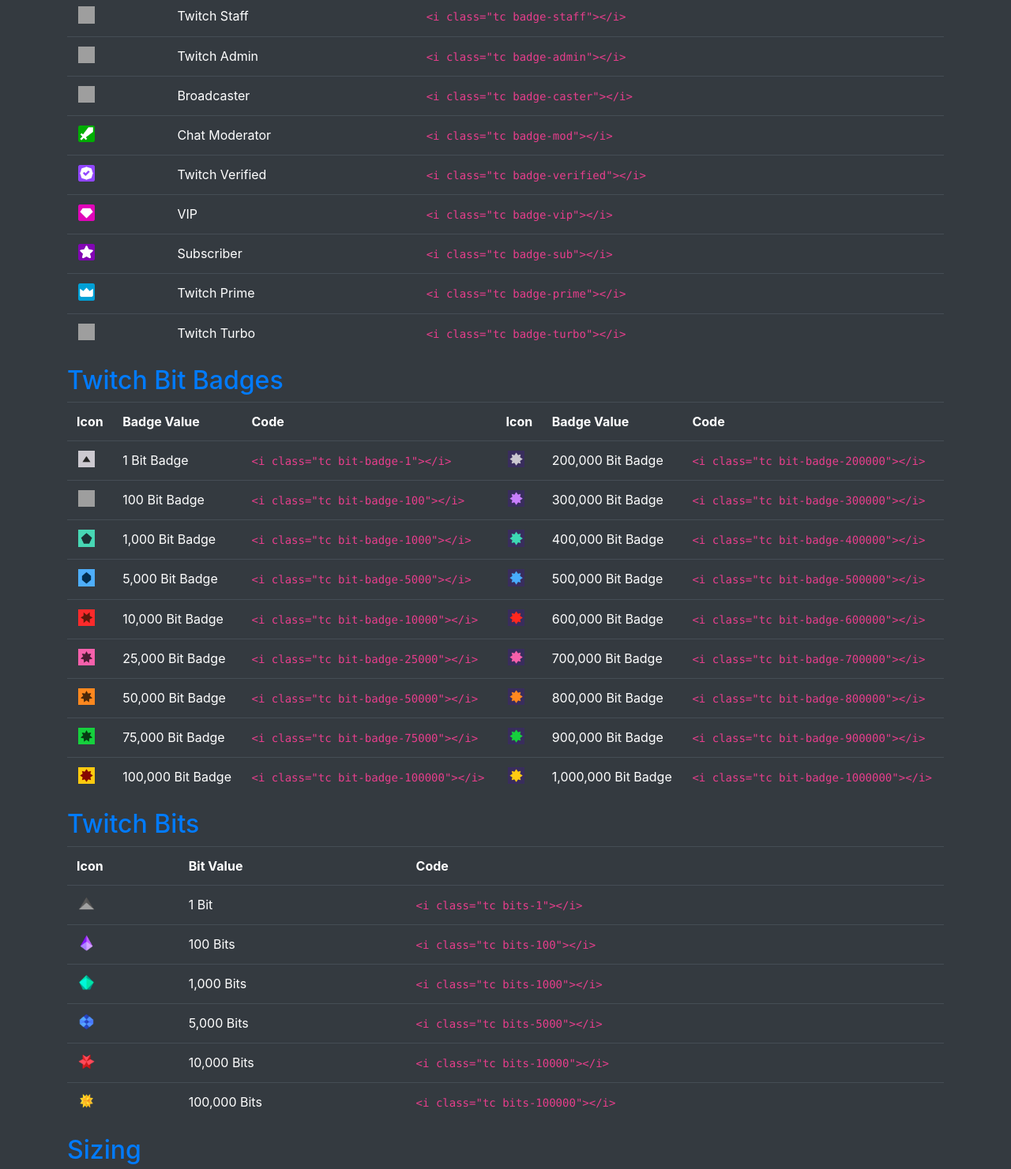
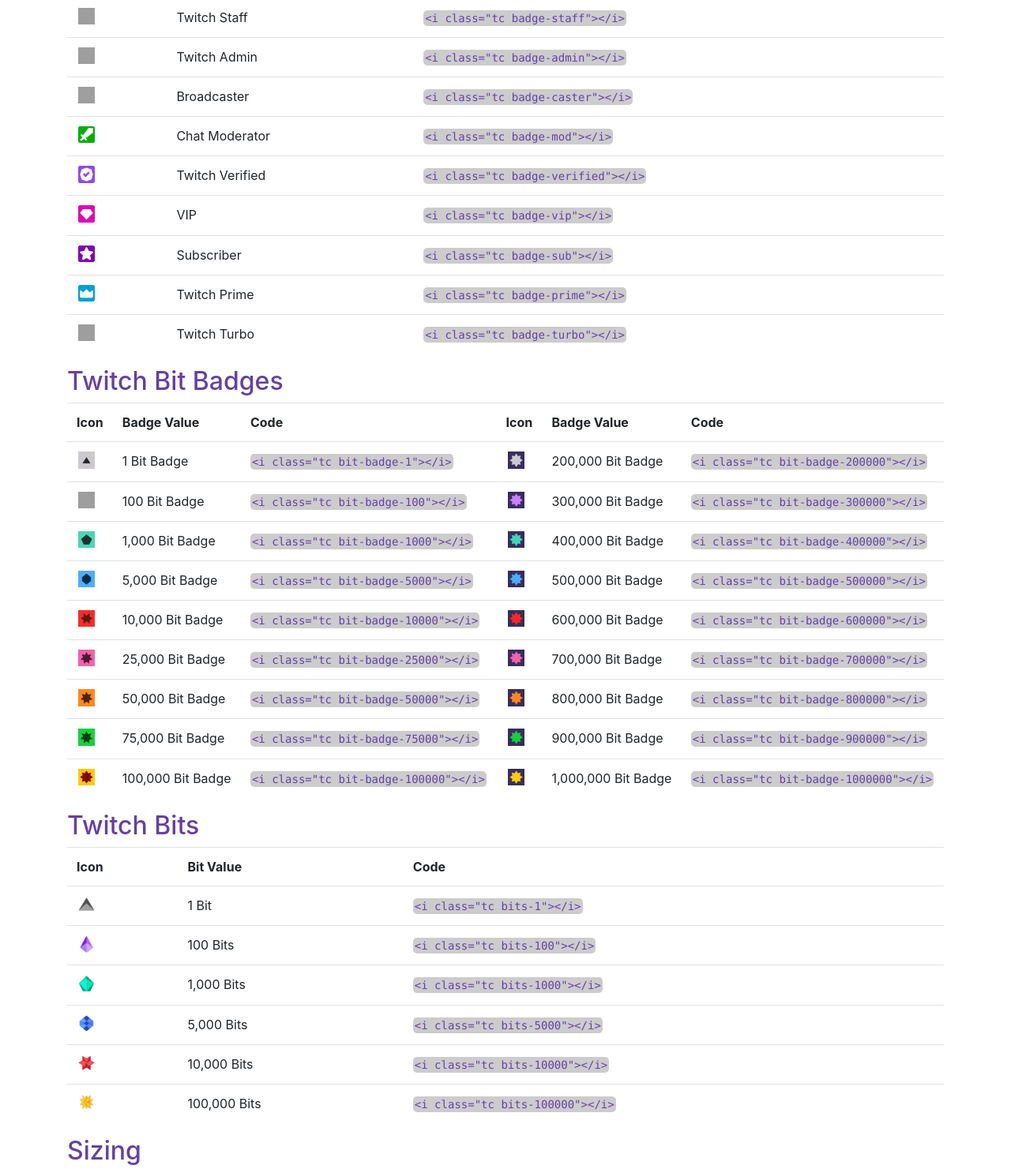
Before and after one commit to Vysum/twitchcons, a plain HTML site: page index.html in a window 1280 px wide. Shown: the part 602-2083 px from the top of the page at 79% size. Drawn offline with nearby package versions, Linux system fonts and the light colour scheme; grey boxes are pictures that could not be loaded.

Commit message:
Updated overall style for docs

```diff
--- a/index.html
+++ b/index.html
@@ -16,9 +16,15 @@
     <link rel="stylesheet" href="css/twitchcons.css">
     <script src="https://code.jquery.com/jquery-3.4.1.min.js"></script>
     <script src="https://stackpath.bootstrapcdn.com/bootstrap/4.4.1/js/bootstrap.min.js"></script>
+    <style type="text/css">
+    code { color: #6441a5; background-color: rgba(0, 0, 0, 0.2); padding: 2px; border-radius: 5px; }
+    a, a:visited { color: #6441a5; transition: all 0.5s; }
+    a:hover { color: #6441a5; text-decoration: underline; }
+    .text-primary { color: #6441a5 !important; }
+    </style>
 </head>
-<body class="text-center bg-dark text-light">
-    <h1 class="text-primary display-2">Twitchcons</h1>
+<body class="text-center bg-white text-dark">
+    <img src="logo.png">
     <p class="lead">A simple FontAwesome like kit for Twitch Badges, Bits and More.</p>
     <div class="container text-left">
         <p>
@@ -48,7 +54,7 @@
     </div>
     <div class="container text-left">
         <h2 id="badges" class="text-primary">Main Chat Badges</h2>
-        <table class="table table-dark">
+        <table class="table">
             <tr>
                 <th>Icon</th>
                 <th>Name</th>
@@ -103,7 +109,7 @@
     </div>
     <div class="container text-left">
         <h2 id="bit-badges" class="text-primary">Twitch Bit Badges</h2>
-        <table class="table table-dark">
+        <table class="table">
             <tr>
                 <th>Icon</th>
                 <th>Badge Value</th>
@@ -188,7 +194,7 @@
     </div>
     <div class="container text-left">
         <h2 id="bits" class="text-primary">Twitch Bits</h2>
-        <table class="table table-dark">
+        <table class="table">
             <tr>
                 <th>Icon</th>
                 <th>Bit Value</th>
@@ -229,7 +235,7 @@
     </div>
     <div class="container text-left">
         <h2 id="sizing" class="text-primary">Sizing</h2>
-        <table class="table table-dark">
+        <table class="table">
             <tr>
                 <th>Icon</th>
                 <th>Size</th>
```
